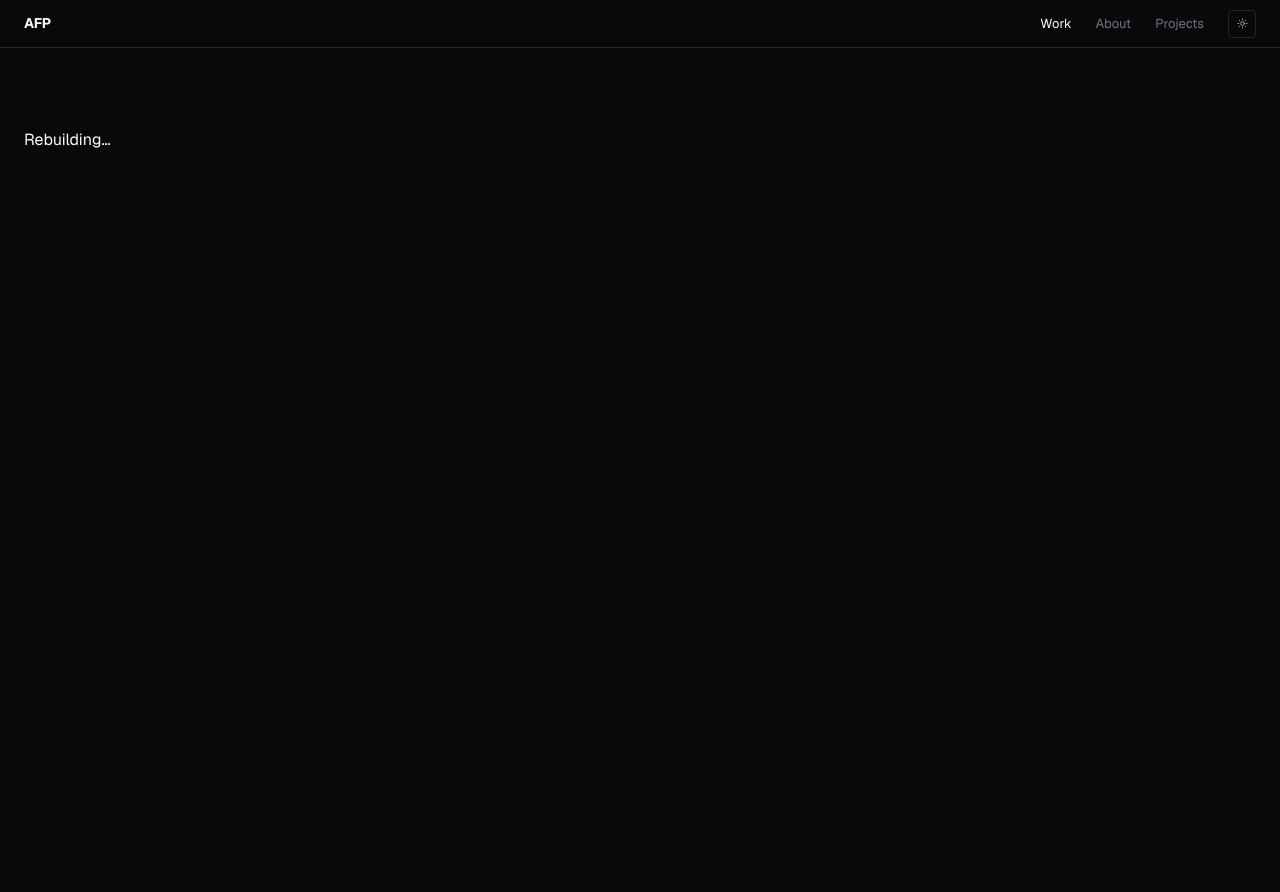
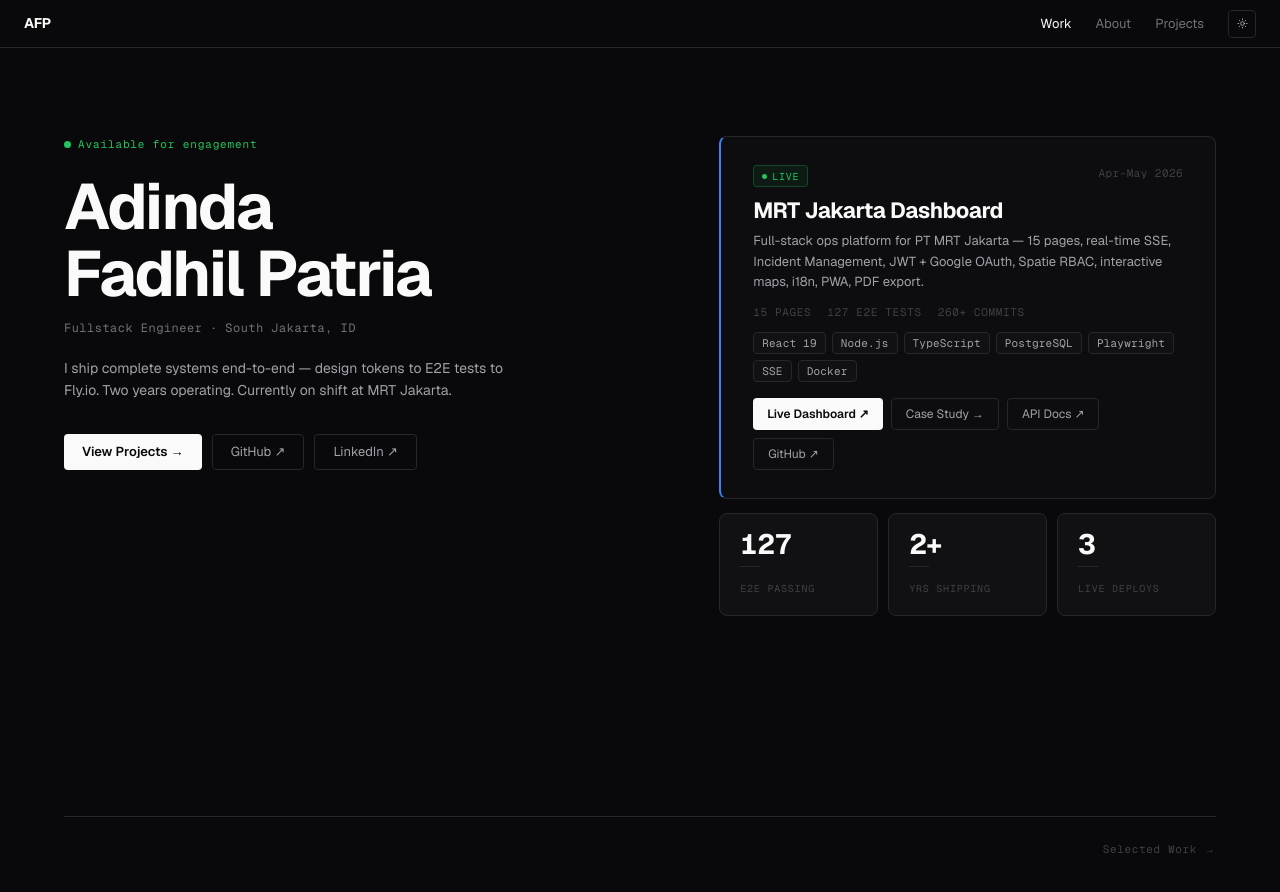
Before and after one commit to didapatria/portfolio, a Next.js app: page / in a window 1280 px wide. Shown: the top 892 px of the page. Before the commit the page ends 800 px from the top, so only its background shows below. Built offline with nearby package versions, Linux system fonts and the light colour scheme.

Commit message:
feat(home): two-column hero, MRT featured card, stat tiles

```diff
--- a/src/app/page.tsx
+++ b/src/app/page.tsx
@@ -1,3 +1,145 @@
+'use client';
+
+import { ProjectCard } from '@/components/ProjectCard';
+import { StatTile } from '@/components/StatTile';
+
+const MRT_LINKS = [
+  { label: 'Live Dashboard', href: 'https://mrt-station-dashboard.vercel.app', primary: true },
+  { label: 'Case Study',     href: '/mrt' },
+  { label: 'API Docs',       href: 'https://mrt-station-backend.fly.dev/api/docs' },
+  { label: 'GitHub',         href: 'https://github.com/didapatria/mrt-station-dashboard' },
+];
+
+const STATS = [
+  { value: 127, suffix: '',  label: 'E2E PASSING',  delay: 100 },
+  { value: 2,   suffix: '+', label: 'YRS SHIPPING', delay: 280 },
+  { value: 3,   suffix: '',  label: 'LIVE DEPLOYS', delay: 460, isLast: true as const },
+];
+
 export default function HomePage() {
-  return <main style={{ padding: '80px 24px' }}><p>Rebuilding…</p></main>;
+  return (
+    <main style={{ maxWidth: 1200, margin: '0 auto', padding: '48px 24px 96px' }}>
+      <div
+        className="hero-grid"
+        style={{
+          display: 'grid',
+          gridTemplateColumns: '55fr 45fr',
+          gap: 48,
+          alignItems: 'start',
+          minHeight: 'calc(100vh - 144px)',
+        }}
+      >
+        {/* ── LEFT: bio ── */}
+        <div style={{ paddingTop: 40 }}>
+          {/* availability */}
+          <div style={{ display: 'flex', alignItems: 'center', gap: 7, marginBottom: 20 }}>
+            <span style={{ width: 7, height: 7, borderRadius: '50%', background: 'var(--green)', flexShrink: 0 }} />
+            <span style={{ fontFamily: 'var(--font-mono)', fontSize: 11, color: 'var(--green)', letterSpacing: '0.08em' }}>
+              Available for engagement
+            </span>
+          </div>
+
+          <h1
+            className="t-display"
+            style={{ color: 'var(--fg-1)', margin: '0 0 12px' }}
+          >
+            Adinda<br />Fadhil Patria
+          </h1>
+
+          <p style={{ fontFamily: 'var(--font-mono)', fontSize: 12, color: 'var(--fg-3)', letterSpacing: '0.04em', margin: '0 0 20px' }}>
+            Fullstack Engineer · South Jakarta, ID
+          </p>
+
+          <p style={{ fontFamily: 'var(--font-sans)', fontSize: 14, color: 'var(--fg-2)', lineHeight: 1.6, maxWidth: 440, margin: '0 0 32px' }}>
+            I ship complete systems end-to-end — design tokens to E2E tests to Fly.io.
+            Two years operating. Currently on shift at MRT Jakarta.
+          </p>
+
+          <div style={{ display: 'flex', gap: 10, flexWrap: 'wrap' }}>
+            <a
+              href="/projects"
+              style={{
+                display: 'inline-flex', alignItems: 'center', height: 36, padding: '0 18px',
+                background: 'var(--fg-1)', borderRadius: 'var(--radius-sm)',
+                fontFamily: 'var(--font-sans)', fontSize: 13, fontWeight: 600,
+                color: 'var(--bg)', textDecoration: 'none',
+              }}
+            >
+              View Projects →
+            </a>
+            <a
+              href="https://github.com/didapatria"
+              target="_blank" rel="noopener noreferrer"
+              style={{
+                display: 'inline-flex', alignItems: 'center', height: 36, padding: '0 18px',
+                background: 'transparent', border: '1px solid var(--border)',
+                borderRadius: 'var(--radius-sm)',
+                fontFamily: 'var(--font-sans)', fontSize: 13,
+                color: 'var(--fg-2)', textDecoration: 'none',
+                transition: 'border-color 150ms ease, color 150ms ease',
+              }}
+            >
+              GitHub ↗
+            </a>
+            <a
+              href="https://linkedin.com/in/didapatria"
+              target="_blank" rel="noopener noreferrer"
+              style={{
+                display: 'inline-flex', alignItems: 'center', height: 36, padding: '0 18px',
+                background: 'transparent', border: '1px solid var(--border)',
+                borderRadius: 'var(--radius-sm)',
+                fontFamily: 'var(--font-sans)', fontSize: 13,
+                color: 'var(--fg-2)', textDecoration: 'none',
+                transition: 'border-color 150ms ease, color 150ms ease',
+              }}
+            >
+              LinkedIn ↗
+            </a>
+          </div>
+        </div>
+
+        {/* ── RIGHT: MRT card + stats ── */}
+        <div style={{ paddingTop: 40 }}>
+          <ProjectCard
+            variant="featured"
+            title="MRT Jakarta Dashboard"
+            period="Apr–May 2026"
+            status="live"
+            description="Full-stack ops platform for PT MRT Jakarta — 15 pages, real-time SSE, Incident Management, JWT + Google OAuth, Spatie RBAC, interactive maps, i18n, PWA, PDF export."
+            stackChips={['React 19', 'Node.js', 'TypeScript', 'PostgreSQL', 'Playwright', 'SSE', 'Docker']}
+            metrics={['15 PAGES', '127 E2E TESTS', '260+ COMMITS']}
+            links={MRT_LINKS}
+          />
+
+          <div style={{ display: 'flex', gap: 10, marginTop: 14, flexWrap: 'wrap' }}>
+            {STATS.map((s) => (
+              <StatTile
+                key={s.label}
+                value={s.value}
+                suffix={s.suffix}
+                label={s.label}
+                delay={s.delay}
+                isLast={s.isLast ?? false}
+              />
+            ))}
+          </div>
+        </div>
+      </div>
+
+      {/* below fold */}
+      <div style={{ marginTop: 64, paddingTop: 24, borderTop: '1px solid var(--border)', display: 'flex', justifyContent: 'flex-end' }}>
+        <a
+          href="/projects"
+          style={{
+            fontFamily: 'var(--font-mono)', fontSize: 11, color: 'var(--fg-4)',
+            letterSpacing: '0.06em', transition: 'color 150ms ease',
+          }}
+          onMouseEnter={(e) => { (e.currentTarget as HTMLAnchorElement).style.color = 'var(--primary)'; }}
+          onMouseLeave={(e) => { (e.currentTarget as HTMLAnchorElement).style.color = 'var(--fg-4)'; }}
+        >
+          Selected Work →
+        </a>
+      </div>
+    </main>
+  );
 }
```
